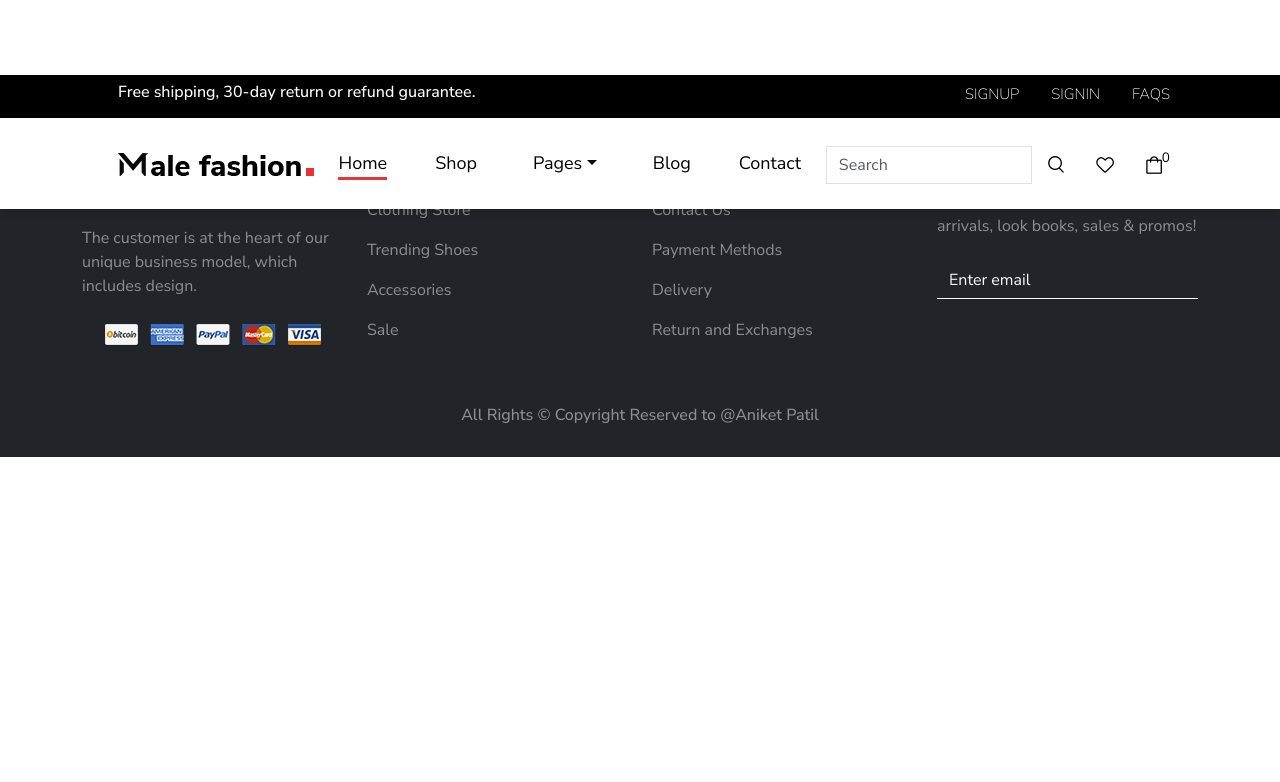
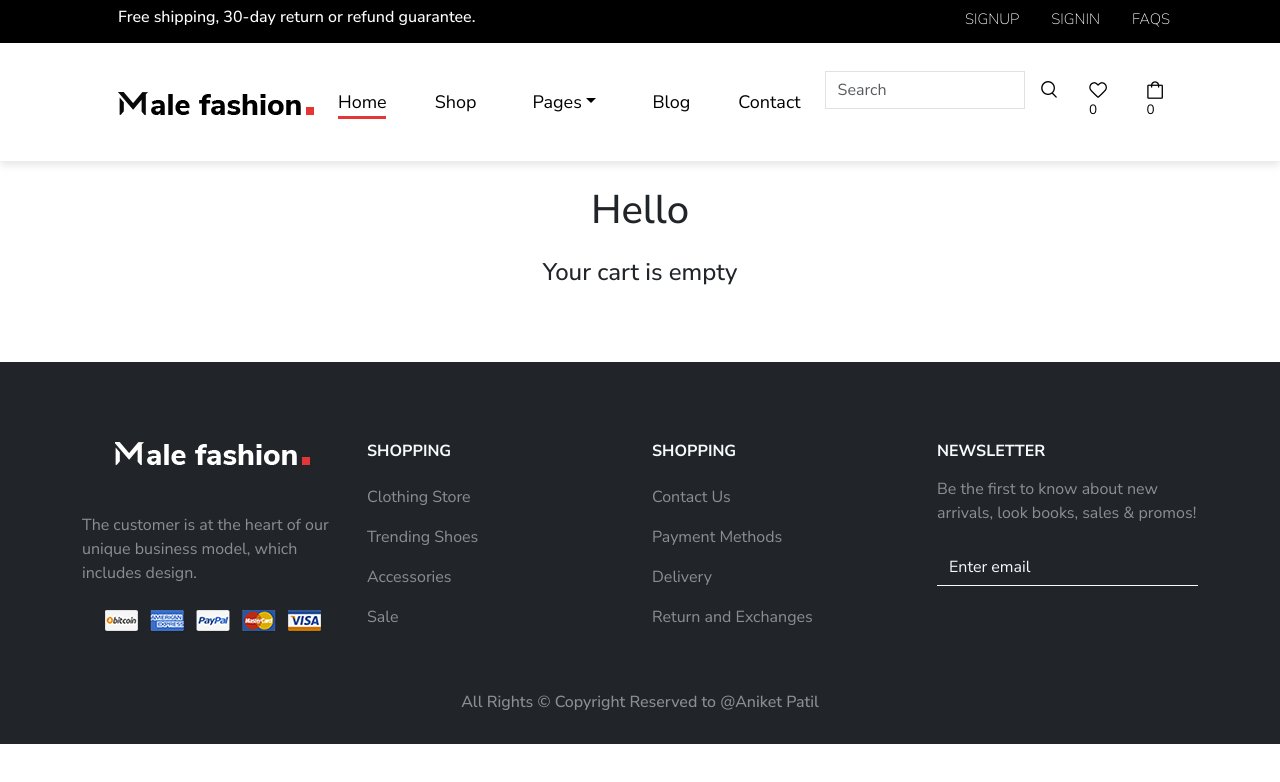
Before and after one commit to aniket-patil7075/Male-Fashion, a React (Vite) app in the folder Shopping/: page /Heart in a window 1280 px wide. Shown: the top 782 px of the page. Built offline with nearby package versions, Linux system fonts and the light colour scheme.

Commit message:
Changes in wishlist

```diff
--- a/Shopping/src/App.jsx
+++ b/Shopping/src/App.jsx
@@ -31,7 +31,7 @@ import Deals from "./admin/Deals";
 import SingleProduct from "./assets/SingleProduct";
 import Search from "./assets/Search"
 import Cartitems from "./assets/Cartitems";
-// import Cartitems from "./assets/Cartitems"
+import Heartitems from "./assets/Heartitems";
 
 function App() {
   return (
@@ -51,6 +51,7 @@ function App() {
           <Route path="/Search" element={<Search/>} />
           <Route path="/Cart" element={<Cartitems/>} />
           <Route path="/getsingleproduct/:id" element={<SingleProduct />} />
+          <Route path="/Heart" element={<Heartitems/>} />
 
 
           {/* {Private Routes for users} */}
--- a/Shopping/src/assets/Cartitems.jsx
+++ b/Shopping/src/assets/Cartitems.jsx
@@ -8,11 +8,13 @@ function Cartitems() {
     const [cart,setCart]=useCart()
     const [auth,setAuth]=useAuth()
     const navigate=useNavigate()
+
     const totlePrice=()=>{
         let total=0
         cart?.map(item=>{total=total+item.price})
         return total
     }
+
     function removecartitem(cid){
         let myCart=[...cart]
         let index=myCart.findIndex(item=>item._id===cid)
@@ -20,6 +22,7 @@ function Cartitems() {
         setCart(myCart)
         localStorage.setItem('cart',JSON.stringify(myCart))
     }
+
   return (
     <div style={{paddingTop:"200px"}}>
         <Container>
@@ -47,7 +50,7 @@ function Cartitems() {
                                             <td>{c.name}</td>
                                             <td>{c.price}</td>
                                             <td>
-                                                <Button variant='danger' onClick={()=>removecartitem(c._id)}>
+                                                <Button variant='danger' className='rounded-0' onClick={()=>removecartitem(c._id)}>
                                                 Remove
                                                 </Button>
                                             </td>
@@ -64,7 +67,7 @@ function Cartitems() {
                 <p>Total | Checkout | Payment</p>
                 <hr/>
                 <h4>Total:₹ {totlePrice()}</h4>
-                <Button variant='success' className='mt-4' onClick={()=>navigate('/Dashboard/user/Orders')}>
+                <Button variant='success' className='mt-4 rounded-0' onClick={()=>navigate('/Dashboard/user/Orders')}>
                     Proceed to Checkout
                 </Button>
                 </Col>
--- a/Shopping/src/assets/Header.jsx
+++ b/Shopping/src/assets/Header.jsx
@@ -7,10 +7,13 @@ import { useAuth } from "../context/auth";
 import { NavDropdown } from "react-bootstrap";
 import Searchinput from "./Searchinput";
 import { useCart } from "../context/cart";
+import { useHeart } from "../context/heartlist";
 
 function Header() {
   const [auth, setAuth] = useAuth();
   const [cart] = useCart();
+  const [heart] = useHeart();
+
   function handleLogout() {
     setAuth({
       ...auth,
@@ -120,8 +123,9 @@ function Header() {
                 <Nav.Link as={Link} to="/" className="px-3">
                   <img src="/search.png" alt="search" />
                 </Nav.Link>
-                <Nav.Link as={Link} to="/" className="px-3">
+                <Nav.Link as={Link} to="/Heart" className="px-3">
                   <img src="/heart.png" alt="heart" />
+                  <sup>{heart?.length}</sup>
                 </Nav.Link>
                 <Nav.Link
                   as={Link}
--- a/Shopping/src/assets/Heartitems.jsx
+++ b/Shopping/src/assets/Heartitems.jsx
@@ -2,23 +2,36 @@ import React from 'react'
 import { useHeart } from '../context/heartlist'
 import { useAuth } from '../context/auth'
 import { Button, Col, Container, Row } from 'react-bootstrap'
+import { useNavigate } from 'react-router-dom'
 
 function Heartitems() {
-    const [heart,setHeart]=useHeart()
-    const [auth,setAuth]=useAuth()
-    const totlePrice=()=>{
-        let total=0
-        heart?.map(item=>{total=total+item.price})
+    const [heart, setHeart] = useHeart() // Correct hook usage
+    const [auth, setAuth] = useAuth() // Correct hook usage
+    const navigate = useNavigate() // Correct hook usage
+
+    const totalPrice = () => {
+        let total = 0
+        heart?.forEach(item => {
+            total += item.price
+        })
         return total
     }
+
+    function removeHeartItem(cid) {
+        const updatedHeart = heart.filter(item => item._id !== cid) // Filter out the item
+        setHeart(updatedHeart) // Update the heart state
+        localStorage.setItem('heart', JSON.stringify(updatedHeart)) // Save updated list to localStorage
+    }
+
     return (
-    <div>
-        <div style={{paddingTop:"200px"}}>
+        <div style={{ paddingTop: "170px" }}>
             <Container>
                 <h1 className='text-center p-3 mb-2'>{`Hello ${auth?.token && auth?.user?.name}`}</h1>
-            <h4 className='text-center'>{heart?.length>1?`You have ${heart.length} items in your cart${auth.token?"":"Please Login to Checkout"}`:"Your cart is empty"}</h4>
-            {auth.token?(
-                <Row className='mb-4'>
+                <h4 className='text-center'>
+                    {heart?.length > 1 ? `You have ${heart.length} items in your cart${auth.token ? "" : "Please Login to Checkout"}` : "Your cart is empty"}
+                </h4>
+                {auth.token ? (
+                    <Row className='mb-4 mt-5'>
                         <Col md={9}>
                             <table className='table'>
                                 <thead>
@@ -30,16 +43,16 @@ function Heartitems() {
                                 </thead>
                                 <tbody>
                                     {
-                                heart?.map((c)=>{
+                                        heart?.map((c) => {
                                             return (
-                                        <tr>
+                                                <tr key={c._id}>
                                                     <td>
-                                                <img className='ax-auto d-block' src={`http://localhost:4300/api/product/getphoto/${c._id}`} alt="" height={100} width={100}/>
+                                                        <img className='ax-auto d-block' src={`http://localhost:4300/api/product/getphoto/${c._id}`} alt="" height={100} width={100} />
                                                     </td>
                                                     <td>{c.name}</td>
                                                     <td>{c.price}</td>
                                                     <td>
-                                                <Button variant='danger' onClick={()=>removecartitem(c._id)}>
+                                                        <Button variant='danger' className='rounded-0' onClick={() => removeHeartItem(c._id)}>
                                                             Remove
                                                         </Button>
                                                     </td>
@@ -54,17 +67,15 @@ function Heartitems() {
                         <Col md={3}>
                             <h2>Cart Summary</h2>
                             <p>Total | Checkout | Payment</p>
-                <hr/>
-                <h4>Total:₹ {totlePrice()}</h4>
-                <Button variant='success' className='mt-4' onClick={()=>navigate('/Dashboard/user/Orders')}>
+                            <hr />
+                            <h4>Total: ₹ {totalPrice()}</h4>
+                            <Button variant='success' className='mt-4 rounded-0' onClick={() => navigate('/Dashboard/user/Orders')}>
                                 Proceed to Checkout
                             </Button>
                         </Col>
                     </Row>
-            ):""}
-
+                ) : ""}
             </Container>
-    </div>
         </div>
     )
 }
--- a/Shopping/src/assets/Shop.jsx
+++ b/Shopping/src/assets/Shop.jsx
@@ -10,7 +10,7 @@ import Accordion from "react-bootstrap/Accordion";
 import { Prices } from "./Prices";
 import { useCart } from "../context/cart";
 import { FaPlus } from "react-icons/fa6";
-// import { useHeart } from '../../context/heartlist'
+import { useHeart } from "../context/heartlist";
 
 function Shop() {
   const [isFirstDropdownOpen, setIsFirstDropdownOpen] = useState(false);
@@ -19,6 +19,10 @@ function Shop() {
   const [checked, setChecked] = useState([]);
   const [radio, setRadio] = useState([]);
   const [cart, setCart] = useCart();
+  const [heart, setHeart] = useState(() => {
+    const savedHeart = localStorage.getItem("heart");
+    return savedHeart ? JSON.parse(savedHeart) : [];
+  });
 
   function reducer(state, action) {
     switch (action.type) {
@@ -52,74 +56,6 @@ function Shop() {
   const handleFirstDropdownToggle = (isOpen) => {
     setIsFirstDropdownOpen(isOpen);
   };
-
-  // useEffect(() => {
-  //   if (!checked.length || !radio.length) getprods();
-  // }, [checked.length, radio.length]);
-
-  // function filterProduct() {
-  //  const data = { checked, radio };
-  //   fetch("http://localhost:4300/api/product/filter", {
-  //     method: "POST",
-  //     headers: {
-  //       "Content-Type": "application/json",
-  //     },
-  //     body: JSON.stringify(data),
-  //   })
-  //     .then((res1) => res1.json())
-  //     .then((res2) => {
-  //       console.log(res2);
-  //       setProducts(res2.products);
-  //     })
-  //     .catch((error) => console.log(error));
-  // }
-
-  // useEffect(() => {
-  //   if (checked.length || radio.length) filterProduct();
-  // }, [checked.radio]);
-
-  // function handleFilter(value, id) {
-  //   let all = [...checked];
-  //   if (value) {
-  //     all.push(id);
-  //   } else {
-  //     all = all.filter((c) => c != id);
-  //   }
-  //   setChecked(all);
-  //   console.log(all);
-  // }
-
-  // function getAllCategory() {
-  //   fetch("http://localhost:4300/api/category/getcategory").then((res1) => {
-  //     res1.json().then((res2) => {
-  //       console.log(res2);
-  //       setCategories(res2.category);
-  //     });
-  //   });
-  // }
-
-  // useEffect(() => {
-  //   getAllCategory();
-  //   getProducts();
-  // }, []);
-
-  // function getProducts() {
-  //   fetch("http://localhost:4300/api/product/getproducts")
-  //     .then((resp1) => resp1.json())
-  //     .then((resp2) => {
-  //       console.log(resp2);
-  //       setProducts(resp2.product);
-  //     })
-  //     .catch((error) => console.log(error));
-  // }
-
-  // useEffect(() => {
-  //   if (checked.length || radio.length) {
-  //     filterProduct();
-  //   } else {
-  //     getProducts(); // Reset products if no filters are applied
-  //   }
-  // }, [checked, radio]);
 
   function getAllCategory() {
     fetch("http://localhost:4300/api/category/getcategory")
@@ -333,22 +269,23 @@ function Shop() {
               <div className="row row-cols-1 row-cols-sm-2 row-cols-md-3 g-4">
                 {filteredProducts.map((item, index) => {
                   return (
-                    <Link
-                      to={`/getsingleproduct/${item._id}`}
-                      key={item._id}
-                      className="product-link text-decoration-none"
-                    >
                     <div className="col addTo">
                       <Card
                         key={index}
                         className="productCard"
                         style={{ padding: "0", margin: "0" }}
                       >
+                        <Link
+                          to={`/getsingleproduct/${item._id}`}
+                          key={item._id}
+                          className="product-link text-decoration-none"
+                        >
                         <Card.Img
                           variant="top"
                           className="w-100 mx-auto d-block"
                           src={`http://localhost:4300/api/product/getphoto/${item._id}`}
-                          />
+                        />{" "}
+                        </Link>
                         <a
                           href=""
                           style={{
@@ -357,7 +294,8 @@ function Shop() {
                             right: "10px",
                           }}
                           className="heart"
-                            onClick={() => {
+                          onClick={(e) => {
+                            // e.preventDefault();
                             setHeart([...heart, item]);
                             localStorage.setItem(
                               "heart",
@@ -376,10 +314,10 @@ function Shop() {
                               href=""
                               variant="success"
                               onClick={() => {
-                                  setHeart([...heart, item]);
+                                setCart([...cart, item]);
                                 localStorage.setItem(
-                                    "heart",
-                                    JSON.stringify([...heart, item])
+                                  "cart",
+                                  JSON.stringify([...cart, item])
                                 );
                               }}
                               style={{
@@ -393,7 +331,9 @@ function Shop() {
                               Add To Cart
                             </a>
                           </div>
-                            <p className="m-0 p-0 fw-bold prodName">{item.name}</p>
+                          <p className="m-0 p-0 fw-bold prodName">
+                            {item.name}
+                          </p>
                           <div className="d-flex gap-1 my-1">
                             <CiStar />
                             <CiStar />
@@ -408,7 +348,7 @@ function Shop() {
                           </p>
 
                           <h5 className="fw-bold">₹ {item.price}</h5>
-                            <Button
+                          {/* <Button
                               variant="dark"
                               className="heroButton mt-4 px-4 py-2"
                               onClick={() => {
@@ -420,11 +360,10 @@ function Shop() {
                               }}
                             >
                               Add To Cart
-                            </Button>
+                            </Button> */}
                         </Card.Body>
                       </Card>
                     </div>
-                    </Link>
                   );
                 })}
               </div>
--- a/Shopping/src/context/heartlist.jsx
+++ b/Shopping/src/context/heartlist.jsx
@@ -1,19 +1,25 @@
 import { createContext, useContext, useEffect, useState } from "react";
 
 // heartlist.js
-const HeartContext=createContext();
-const HeartProvider=({children})=>{
-    const [heart,setHeart]=useState([])
-    useEffect(()=>{
-        let existingheartitem=localStorage.getItem('heart')
-        if(existingheartitem) setHeart(JSON.parse(existingheartitem))
-    },[])
-    return(
-        <HeartContext.Provider value={[heart,useHeart]}>
-            {children}
-        </HeartContext.Provider>
-    )
+const HeartContext = createContext();
 
-}
-const useHeart=()=>useContext(HeartContext)
-export {useHeart,HeartProvider}
+const HeartProvider = ({ children }) => {
+  const [heart, setHeart] = useState([]);
+
+  useEffect(() => {
+    const existingHeartItems = localStorage.getItem('heart');
+    if (existingHeartItems) {
+      setHeart(JSON.parse(existingHeartItems));
+    }
+  }, []);
+
+  return (
+    <HeartContext.Provider value={[heart, setHeart]}>
+      {children}
+    </HeartContext.Provider>
+  );
+};
+
+const useHeart = () => useContext(HeartContext);
+
+export { useHeart, HeartProvider };
--- a/Shopping/src/main.jsx
+++ b/Shopping/src/main.jsx
@@ -6,12 +6,15 @@ import "bootstrap/dist/css/bootstrap.min.css";
 import { AuthProvider } from "./context/auth.jsx";
 import { CartProvider } from "./context/cart.jsx";
 import { SearchProvider } from "./context/search.jsx";
+import { HeartProvider } from "./context/heartlist.jsx";
 
 createRoot(document.getElementById("root")).render(
   <AuthProvider>
     <SearchProvider>
       <CartProvider>
-        <App />
+        <HeartProvider>
+          <App />
+        </HeartProvider>
       </CartProvider>
     </SearchProvider>
   </AuthProvider>
```
Also changed, not shown: 1 other file (tests, documents, lock files or other folders). Lines whose indentation alone changed are shown as unchanged.
